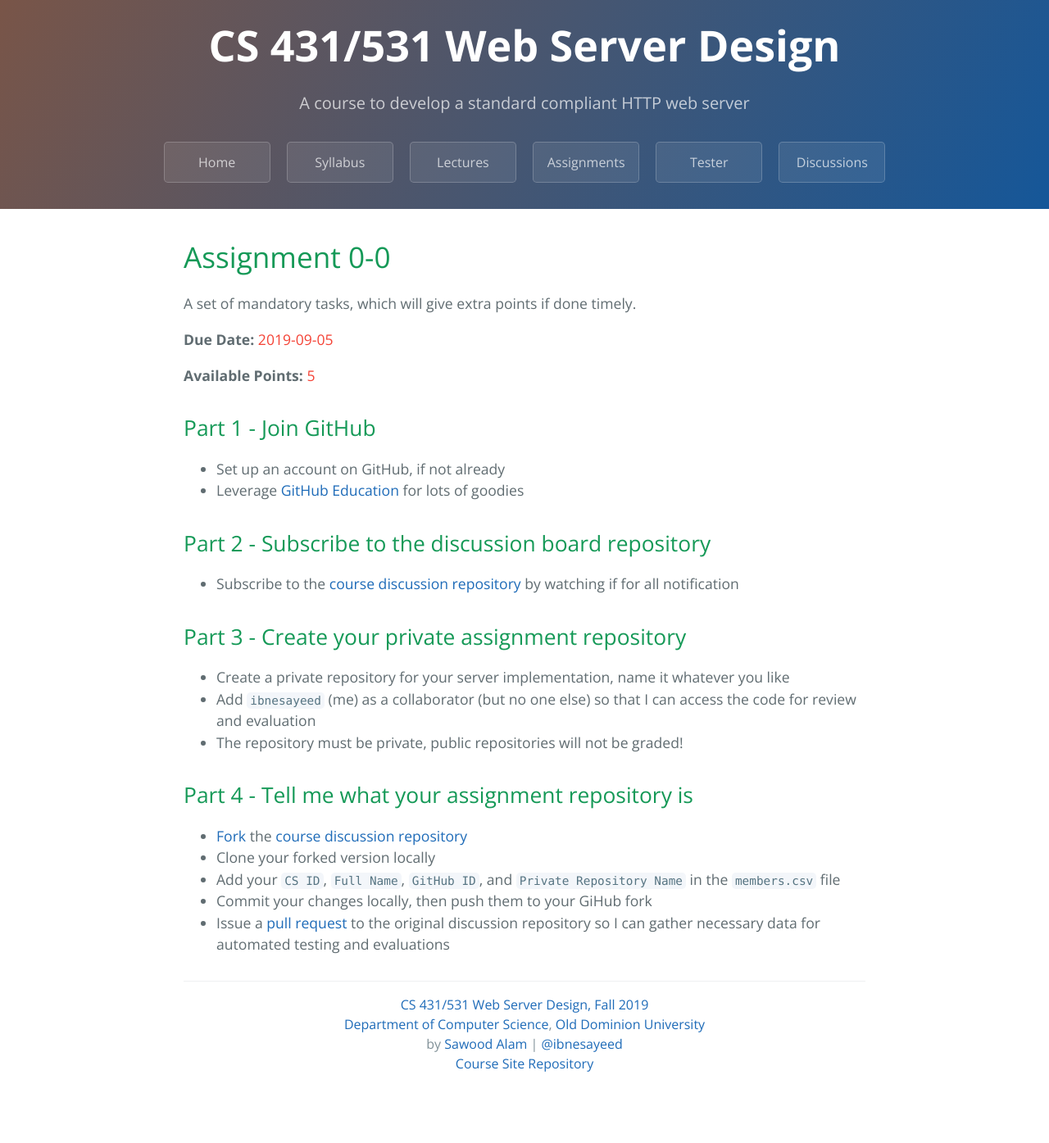
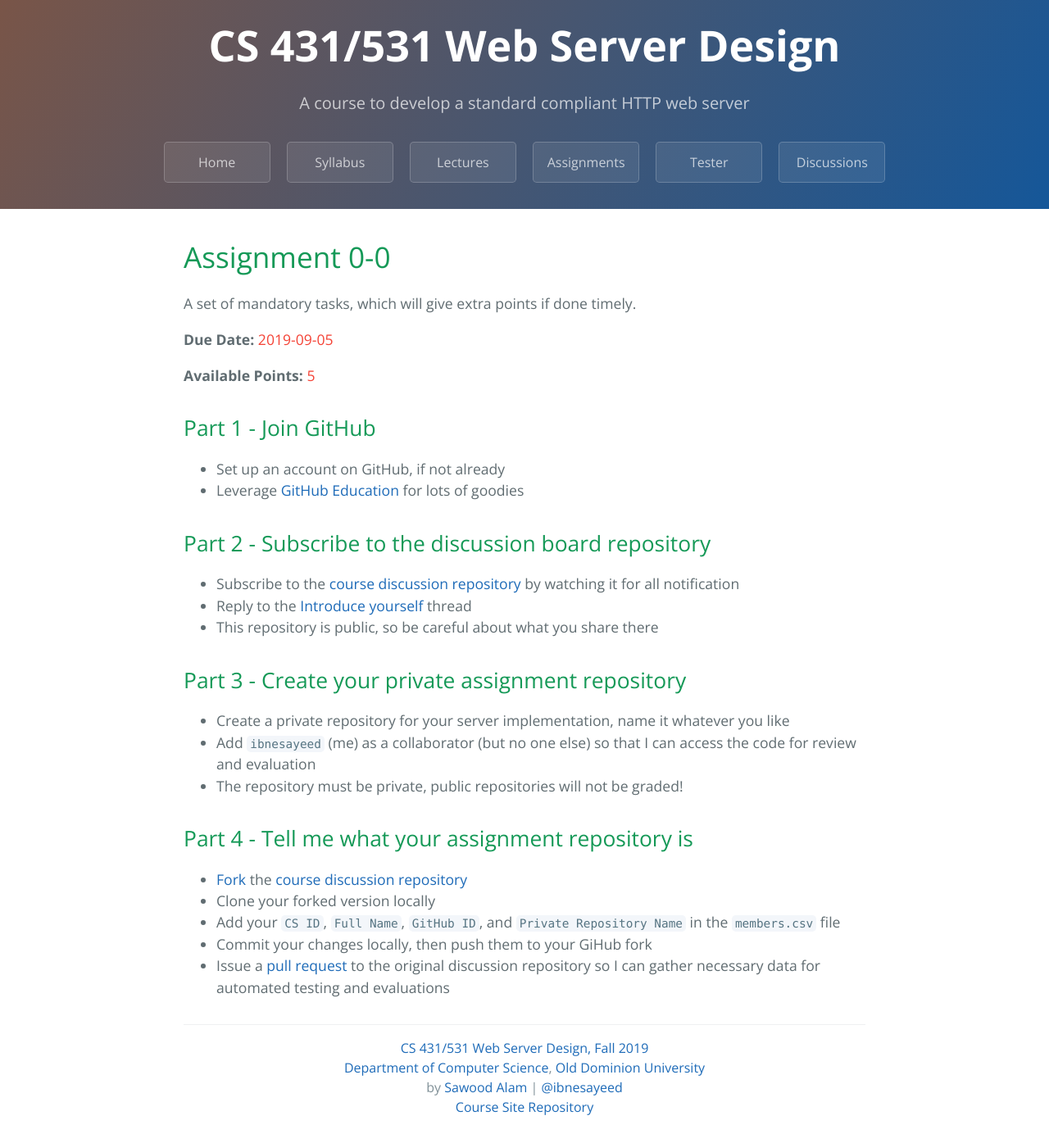
Before and after one commit to cs531-f19/cs531-f19.github.io, a Jekyll site: the page built from assignments/assignment-0-0.md, in a window 1280 px wide. Shown: the whole page at 82% size. Built offline with Jekyll 4.4.1, drawn with Linux system fonts in a browser that asks for light colours; the repository's description, which GitHub fills in, is left out; before the commit the page ends 1342 px from its top, so only the background shows below that.

Commit message:
Update Assignment 0-0 details

```diff
--- a/assignments/assignment-0-0.md
+++ b/assignments/assignment-0-0.md
@@ -18,7 +18,9 @@ A set of mandatory tasks, which will give extra points if done timely.
 
 ## Part 2 - Subscribe to the discussion board repository
 
-* Subscribe to the [course discussion repository](https://github.com/cs531-f19/discussions) by watching if for all notification
+* Subscribe to the [course discussion repository](https://github.com/cs531-f19/discussions) by watching it for all notification
+* Reply to the [Introduce yourself](https://github.com/cs531-f19/discussions/issues/1) thread
+* This repository is public, so be careful about what you share there
 
 ## Part 3 - Create your private assignment repository
 
```
